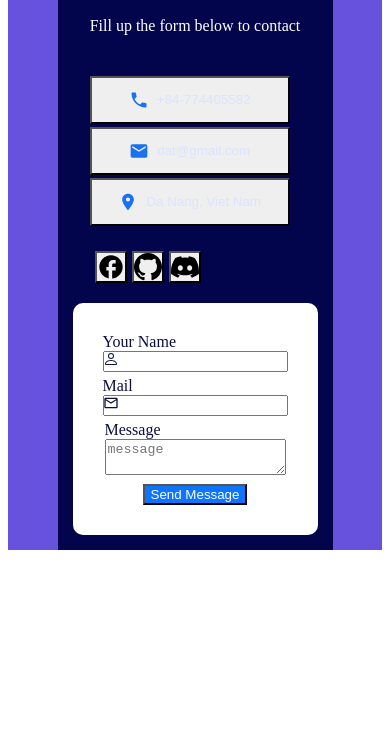
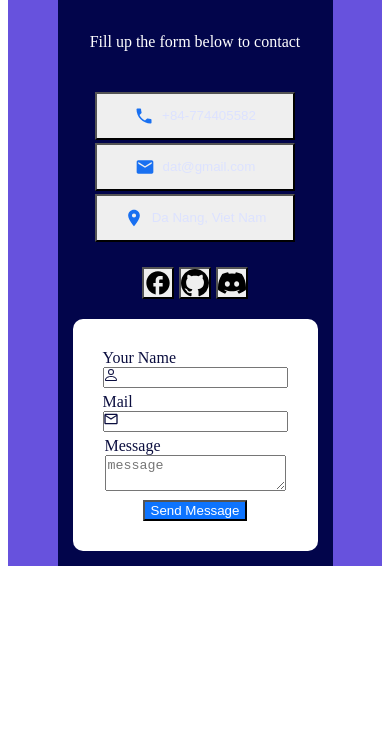
Before and after one commit to datnguyen1711/datnvt-gatsby-form, a Gatsby site: page / in a window 390 px wide. Shown: the part 112-844 px from the top of the page. Built offline with nearby package versions, Linux system fonts and the light colour scheme; Gatsby itself is replaced by a stand-in of ours.

Commit message:
update code 7

```diff
--- a/src/style/style.css
+++ b/src/style/style.css
@@ -37,4 +37,10 @@
     flex-direction: column;
     gap: 20px 0;
   }
+  .box-contact {
+    display: flex;
+    justify-content: center;
+    flex-direction: column;
+    align-items: center;
+  }
 }
```
